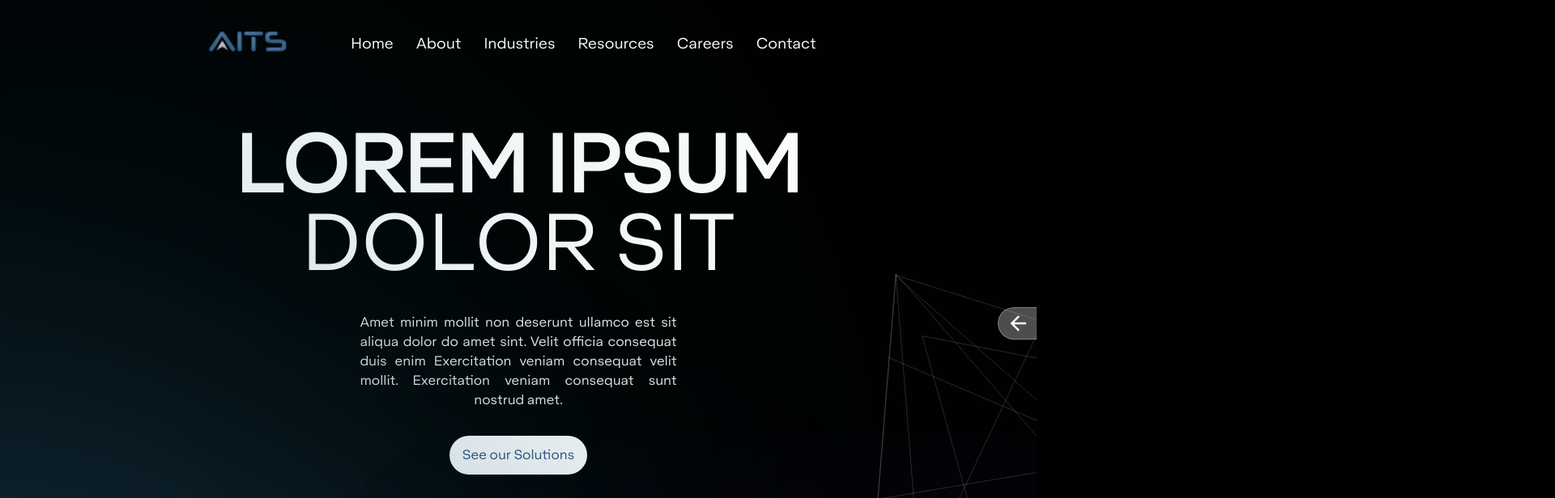
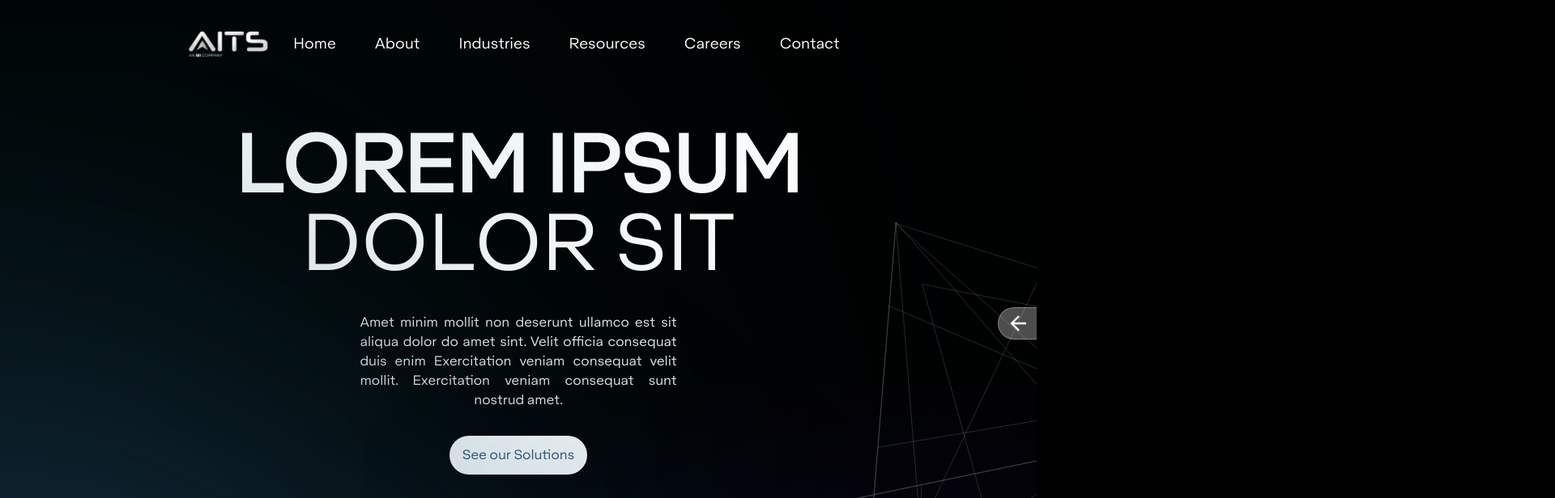
Before and after one commit to thecabinetlb/aitsmena-frontend, a Vue app: page / in a window 1280 px wide. Shown: the top 616 px of the page at 81% size, 1920 px wide, since content can reach past the window. Built offline with nearby package versions, Linux system fonts and the light colour scheme.

Commit message:
header edits batch 1

```diff
--- a/index.html
+++ b/index.html
@@ -2,8 +2,8 @@
 <html lang="en">
   <head>
     <meta charset="UTF-8">
+    <meta name="viewport" content="width=device-width, initial-scale=1">
     <link rel="icon" type="image/png" href="/aits.png"/>
-    <meta name="viewport" content="width=device-width, initial-scale=1.0">
     <title>AITS Website - Test</title>
     <link rel="preload" as="font" href="./src/assets/fonts/Aktifo/Aktifo-A-Book.woff2" type="font/woff2" crossorigin="anonymous">
     <link rel="preload" as="image" href="./src/assets/noise/noisy-gradients.svg" type="image/webp">
--- a/src/assets/css/index.css
+++ b/src/assets/css/index.css
@@ -3,6 +3,19 @@
 @tailwind components;
 @tailwind utilities;
 
+* {
+  box-sizing: border-box;
+  padding: 0;
+  margin: 0;
+}
+html {
+  scroll-behavior: smooth;
+}
+html,
+body {
+  max-width: 100vw;
+  overflow-x: hidden;
+}
 ::-webkit-scrollbar {
   display: none;
 }
--- a/src/components/Hero.vue
+++ b/src/components/Hero.vue
@@ -105,10 +105,10 @@
 
 
     <!-- Mission and Values  -->
-    <section class="w-11/12 mx-auto mt-40 space-y-2 xl:w-8/12 sm:10/12">
+    <section class="w-11/12 mx-auto mt-40 space-y-3 xl:w-8/12 sm:10/12">
       <h1 class="text-accent1 font-[200] text-lg uppercase">&#x2022; Mission and Vision</h1>
       <hr class="w-full h-4 text-accent2"/>
-      <div class="relative mt-4 space-y-20 z-5">
+      <div class="relative mt-4 space-y-30 z-5">
         <div class="flex flex-wrap items-center justify-between lg:gap-4"
         v-motion
           :initial="{
@@ -124,7 +124,7 @@
               delay: 100,
             },
           }">
-          <div class="w-full space-y-2 2xl:w-2/3 sm:w-1/2">
+          <div class="w-full space-y-3 2xl:w-2/3 sm:w-1/2">
             <h2 class="text-accent1 font-[400] 2xl:text-6xl lg:text-5xl sm:text-5xl text-4xl uppercase">Mission and vision</h2>
             <p class="text-accent2 font-[200] 2xl:text-lg lg:text-md text-justify">Explore how AITS combines production with sustainability and preservation. By providing users with unique and easily accessible software solutions, AITS utilizes manufacturing plants’ various faculties and divisions under a common software that can be operated anywhere. With this approach, AITS  is one step closer to becoming the leading software innovator in the Gulf region.</p>
           </div>
@@ -146,7 +146,7 @@
             },
           }">
           <img src="../assets/images/hero/values/values.webp" alt="AITS" width="391" height="290"/>
-          <div class="w-full space-y-2 xl:w-2/3 sm:w-1/2">
+          <div class="w-full space-y-3 xl:w-2/3 sm:w-1/2">
             <h2 class="text-accent1 font-[400] 2xl:text-6xl lg:text-5xl sm:text-5xl text-4xl uppercase">Values and Commitments</h2>
             <p class="text-accent2 font-[200] 2xl:text-lg lg:text-md text-justify">At AITS, we value change, and that is just what we are committed to doing. AITS is devoted to reshaping the production industry into a more cordial environment, allowing employees to thrive and offer the best customer service experience. With AITS’s amicable approach and customer-friendly attitude, a brighter future dawns on the automation industry.</p>
           </div>
--- a/src/components/layouts/FloatingMenu.vue
+++ b/src/components/layouts/FloatingMenu.vue
@@ -29,7 +29,7 @@ const sociallinks = [
 </style>
 <template>
     <button aria-label="open conntact info modal"
-    class="fixed right-0 z-10 flex flex-col items-center justify-center w-12 h-10 transform -translate-y-1/2 border border-r-0 rounded-l-full top-1/2 border-accent1/30 bg-accent1/30 text-accent1"
+    class="fixed right-0 flex flex-col items-center justify-center w-12 h-10 transform -translate-y-1/2 border border-r-0 rounded-l-full z-9 top-1/2 border-accent1/30 bg-accent1/30 text-accent1"
     @click="toggleModal">
         <svg width="30" height="30" viewBox="0 0 30 30" fill="none" xmlns="http://www.w3.org/2000/svg" class="h-5 mx-auto">
         <path d="M7.67917 13.1666L30 13.1666L30 16.8333L7.67917 16.8333L17.9458 27.1L15.3333 29.6666L0.666667 15L15.3333 0.333291L17.9458 2.89996L7.67917 13.1666Z" fill="white"/>
@@ -37,7 +37,7 @@ const sociallinks = [
     </button>
     <Teleport to="#portals">
         <Transition>
-        <div v-if="isOpen" class="w-80 aspect-square py-2 px-6 fixed z-10 right-0 transform top-1/2 -translate-y-1/2 rounded-[16px]">
+        <div v-if="isOpen" class="w-80 aspect-square py-2 px-6 fixed z-9 right-0 transform top-1/2 -translate-y-1/2 rounded-[16px]">
             <img src="../../assets/noise/noisy-gradients.svg" alt="AITS" width="418" height="512" class="absolute inset-0 z-[-1] rounded-[16px] w-full" loading="eager" responsive/>
             <div class="flex items-center justify-between mb-4 h-1/4">
                 <h1 class="text-xl xl:text-2xl text-accent1 font-[400]">Contact Info</h1>
--- a/src/components/layouts/Header.vue
+++ b/src/components/layouts/Header.vue
@@ -1,7 +1,7 @@
 <script setup>
 import { RouterLink } from 'vue-router'
 import { ref, onMounted, onUnmounted } from 'vue'
-import logo from '../../assets/AITS.webp'
+import logo from '../../assets/AITSwhite.webp'
 const navlinks = [
   { id: 1, name: 'Home', to: '/' },
   { id: 2, name: 'About', to: '/about' },
@@ -40,7 +40,7 @@ const navlinks = [
       { id: 3, name: 'Employee Benefits' }
     ]
   },
-  { id: 5, name: 'Contact', to: '/contact' },
+  { id: 6, name: 'Contact', to: '/contact' },
 ]
 
 const isOpen = ref(false)
@@ -68,22 +68,24 @@ const toggleOpen = () => {
 </script>
 
 <template>
-   <header class="fixed left-1/2 transform -translate-x-1/2 top-[20px] h-[70px] z-10 xl:w-8/12 lg:w-10/12 w-11/12 flex md:justify-around justify-between items-center mx-auto gap-2 px-6 md:rounded-full rounded-t-[16px] md:shadow-sm"
-   :class="{'bg-accent1/10' : changecolor, 'bg-accent1/10 backdrop-blur-sm' : isOpen, 'rounded-b-[16px]' : !isOpen}">
+   <header class="fixed left-1/2 transform -translate-x-1/2 top-[20px] h-[70px] z-10 xl:w-8/12 lg:w-10/12 w-11/12 flex justify-between items-center mx-auto gap-4 px-5 rounded-[16px]"
+   :class="{'bg-accent1/10' : changecolor || openSubMenu != null || isOpen, 'rounded-b-none' : openSubMenu != null || isOpen}">
     <img :src="logo" alt="AITS logo" class="h-8" responsive/>
     <!-- Desktop -->
-    <nav class="items-center justify-end hidden lg:flex ps-4">
-      <div v-for="(item, key) in navlinks" :key="key" class="relative w-full">
-      <RouterLink :id="item.name" :aria-label="'go to' + item.name" :to="item.to" class="cursor-pointer text-lg font-[400] text-accent1 px-[14px] py-[10px] hover:rounded-full hover:bg-accent1/10"
-        @mouseenter="openSubMenu = item.id">
+    <nav class="items-center justify-end hidden w-full gap-4 lg:flex">
+      <div v-for="(item, key) in navlinks" :key="key">
+        <RouterLink :id="item.name" :aria-label="'go to' + item.name" :to="item.to"
+        class="py-3 px-4 cursor-pointer text-lg font-[400] text-accent1"
+        :class="{'bg-accent1/10 rounded-full transform duration-600' : openSubMenu === item.id }"
+          @click="openSubMenu = item.id">
           {{ item.name }}
         </RouterLink>
         <nav v-if="item.submenu && openSubMenu === item.id"
-        @mouseenter="openSubMenu = item.id"
-        @mouseleave="openSubMenu = null"
-        class="w-[300px] absolute left-0 top-[50px] p-4 flex flex-col space-y-2 backdrop-blur-sm bg-accent1/10 shadow-lg rounded-[16px]">
-        <div v-for="(subitem, subkey) in item.submenu" :key="subkey" class="cursor-pointer font-[400] text-accent1 text-lg px-[14px] py-[10px] hover:rounded-full hover:bg-accent1/10">
+        class="w-full absolute left-0 top-[70px] p-5 bg-accent1/10 rounded-b-[16px]">
+          <div class="flex flex-col w-full space-y-3 p-4 rounded-[16px] backdrop-blur-sm bg-accent1/10">
+            <div v-for="(subitem, subkey) in item.submenu" :key="subkey"  class="hover:brightness-75 cursor-pointer font-[400] text-accent1 text-lg pb-4">
               {{ subitem.name }}
+            </div>
           </div>
         </nav>
       </div>
@@ -97,14 +99,15 @@ const toggleOpen = () => {
       <h1 v-if="isOpen" class="text-2xl text-accent1">&#10005;</h1>
       </Transition>
     </button>
-    <nav v-show="isOpen" class="p-4 space-y-4 w-full h-fit md:hidden absolute top-[70px] left-0 bg-accent1/10 backdrop-blur-sm shadow-sm rounded-b-[16px]">
-      <div v-for="(item, key) in navlinks" :key="key" class="space-y-4">
-      <RouterLink :id="item.name" :aria-label="'go to' + item.name" :to="item.to" class="hover:text-accent1/85 cursor-pointer text-lg font-[400] text-accent1"
+    <nav v-show="isOpen" class="p-5 space-y-4 w-full h-fit md:hidden absolute top-[70px] left-0 bg-accent1/10 rounded-b-[16px]">
+      <div v-for="(item, key) in navlinks" :key="key">
+        <RouterLink :id="item.name" :aria-label="'go to' + item.name" :to="item.to" class="cursor-pointer font-[400] text-accent1"
+        :class="{'brightness-75' : openSubMenu === item.id }"
           @click="openSubMenu = item.id">
           {{ item.name }}
         </RouterLink>
-      <nav v-if="item.submenu && openSubMenu === item.id">
-        <div v-for="(subitem, subkey) in item.submenu" :key="subkey" class="hover:text-accent1/85 cursor-pointer font-[400] text-accent1 text-lg ps-4 pb-4">
+        <nav v-if="item.submenu && openSubMenu === item.id" class="mt-3 w-full p-4 rounded-[16px] backdrop-blur-sm bg-accent1/10">
+            <div v-for="(subitem, subkey) in item.submenu" :key="subkey" class="hover:brightness-75 cursor-pointer font-[400] text-accent1 pb-4">
               {{ subitem.name }}
             </div>
         </nav>
```
Lines whose indentation alone changed are shown as unchanged.
